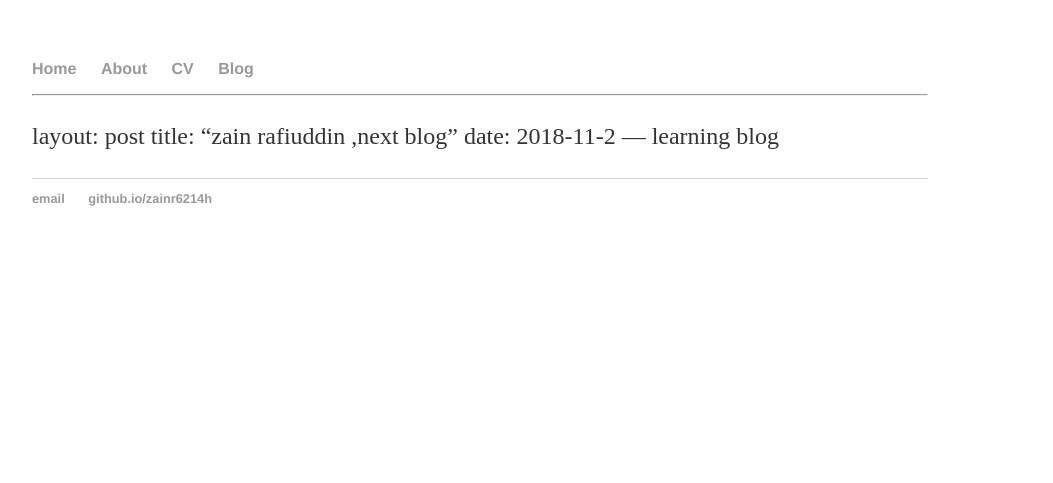
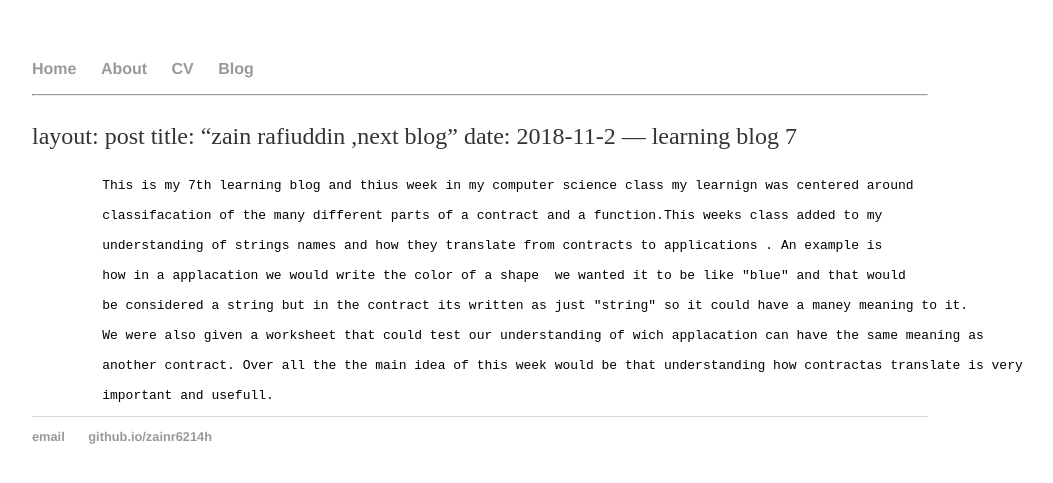
Before and after one commit to zainr6214/zainr6214.github.io, a Jekyll site: the page built from _posts/2018-11-02-weekly-reflection.md, in a window 1280 px wide. Shown: the top 483 px of the page, without its empty margins (160-1213 px from the left). Built offline with Jekyll 4.4.1, drawn with Linux system fonts in a browser that asks for light colours; our own code applies the rules of GitHub Pages for plain Markdown files.

Commit message:
Update 2018-11-02-weekly-reflection.md

```diff
--- a/_posts/2018-11-02-weekly-reflection.md
+++ b/_posts/2018-11-02-weekly-reflection.md
@@ -4,4 +4,20 @@ layout: post
 title: "zain rafiuddin ,next blog"
 date: 2018-11-2
 ---
-            learning blog
+            learning blog 7
+
+             This is my 7th learning blog and thius week in my computer science class my learnign was centered around
+
+             classifacation of the many different parts of a contract and a function.This weeks class added to my
+
+             understanding of strings names and how they translate from contracts to applications . An example is
+
+             how in a applacation we would write the color of a shape  we wanted it to be like "blue" and that would
+
+             be considered a string but in the contract its written as just "string" so it could have a maney meaning to it.
+
+             We were also given a worksheet that could test our understanding of wich applacation can have the same meaning as
+
+             another contract. Over all the the main idea of this week would be that understanding how contractas translate is very
+
+             important and usefull.
```
